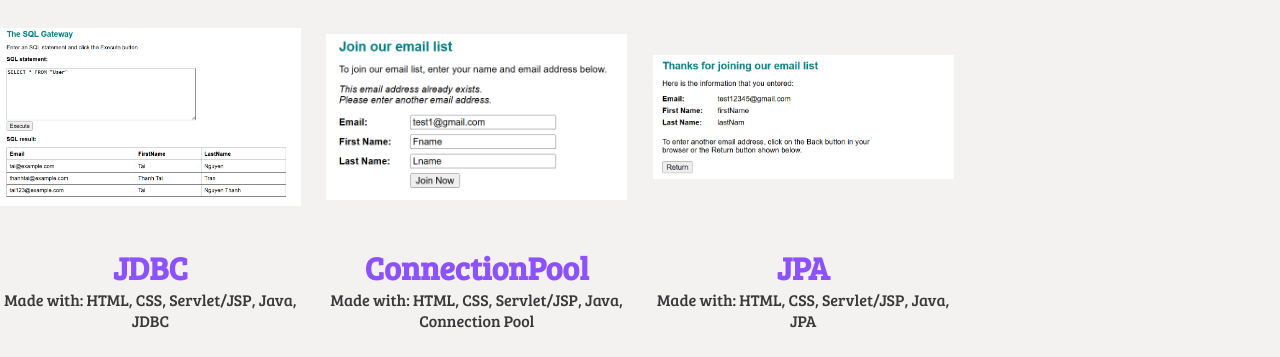
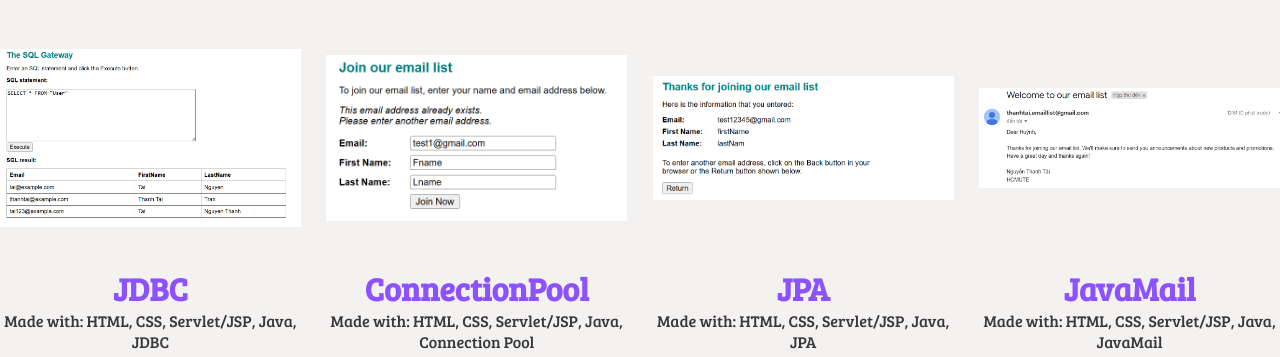
Before and after one commit to bin-bard/bin-bard.github.io, a plain HTML site: page projects.html in a window 1280 px wide. Shown: the part 625-982 px from the top of the page. Drawn offline with Linux system fonts and the light colour scheme.

Commit message:
add Tuan10_JavaMail project

```diff
--- a/projects.html
+++ b/projects.html
@@ -202,6 +202,7 @@
           <li>CSS</li>
           <li>Servlet/JSP</li>
           <li>Java</li>
+          <li>JSTL</li>
         </ul>
       </section>
 
@@ -255,119 +256,23 @@
           <li>JPA</li>
         </ul>
       </section>
-<!--      <section class="project">-->
-<!--        <img-->
-<!--          src="./projects-img/web.png"-->
-<!--          alt="a placeholder image of a project"-->
-<!--        > &lt;!&ndash; snapshot of the project &ndash;&gt;-->
-<!--        <h3>Project 4</h3> &lt;!&ndash; project name &ndash;&gt;-->
-<!--        <ul class="techs"> &lt;!&ndash; list of web technologies used &ndash;&gt;-->
-<!--          <li>HTML</li>-->
-<!--          <li>CSS</li>-->
-<!--          <li>JavaScript</li>-->
-<!--        </ul>-->
-<!--        <p class="description"> &lt;!&ndash; short description of the project &ndash;&gt;-->
-<!--          Lorem ipsum dolor sit amet consectetur adipisicing elit. Dolores,-->
-<!--          modi! Ea atque ullam id, sit facilis unde placeat quasi quas-->
-<!--          voluptatum architecto amet, quis iure, assumenda voluptatibus-->
-<!--          explicabo nulla tenetur.-->
-<!--        </p>-->
-<!--      </section>-->
 
-<!--      <section class="project">-->
-<!--        <img-->
-<!--          src="./projects-img/web.png"-->
-<!--          alt="a placeholder image of a project"-->
-<!--        > &lt;!&ndash; snapshot of the project &ndash;&gt;-->
-<!--        <h3>Project 5</h3> &lt;!&ndash; project name &ndash;&gt;-->
-<!--        <ul class="techs"> &lt;!&ndash; list of web technologies used &ndash;&gt;-->
-<!--          <li>HTML</li>-->
-<!--          <li>CSS</li>-->
-<!--          <li>JavaScript</li>-->
-<!--        </ul>-->
-<!--        <p class="description"> &lt;!&ndash; short description of the project &ndash;&gt;-->
-<!--          Lorem ipsum dolor sit amet consectetur adipisicing elit. Dolores,-->
-<!--          modi! Ea atque ullam id, sit facilis unde placeat quasi quas-->
-<!--          voluptatum architecto amet, quis iure, assumenda voluptatibus-->
-<!--          explicabo nulla tenetur.-->
-<!--        </p>-->
-<!--      </section>-->
-
-<!--      <section class="project">-->
-<!--        <img-->
-<!--          src="./projects-img/web.png"-->
-<!--          alt="a placeholder image of a project"-->
-<!--        > &lt;!&ndash; snapshot of the project &ndash;&gt;-->
-<!--        <h3>Project 6</h3> &lt;!&ndash; project name &ndash;&gt;-->
-<!--        <ul class="techs"> &lt;!&ndash; list of web technologies used &ndash;&gt;-->
-<!--          <li>HTML</li>-->
-<!--          <li>CSS</li>-->
-<!--          <li>JavaScript</li>-->
-<!--        </ul>-->
-<!--        <p class="description"> &lt;!&ndash; short description of the project &ndash;&gt;-->
-<!--          Lorem ipsum dolor sit amet consectetur adipisicing elit. Dolores,-->
-<!--          modi! Ea atque ullam id, sit facilis unde placeat quasi quas-->
-<!--          voluptatum architecto amet, quis iure, assumenda voluptatibus-->
-<!--          explicabo nulla tenetur.-->
-<!--        </p>-->
-<!--      </section>-->
-
-<!--      <section class="project">-->
-<!--        <img-->
-<!--          src="./projects-img/web.png"-->
-<!--          alt="a placeholder image of a project"-->
-<!--        > &lt;!&ndash; snapshot of the project &ndash;&gt;-->
-<!--        <h3>Project 7</h3> &lt;!&ndash; project name &ndash;&gt;-->
-<!--        <ul class="techs"> &lt;!&ndash; list of web technologies used &ndash;&gt;-->
-<!--          <li>HTML</li>-->
-<!--          <li>CSS</li>-->
-<!--          <li>JavaScript</li>-->
-<!--        </ul>-->
-<!--        <p class="description"> &lt;!&ndash; short description of the project &ndash;&gt;-->
-<!--          Lorem ipsum dolor sit amet consectetur adipisicing elit. Dolores,-->
-<!--          modi! Ea atque ullam id, sit facilis unde placeat quasi quas-->
-<!--          voluptatum architecto amet, quis iure, assumenda voluptatibus-->
-<!--          explicabo nulla tenetur.-->
-<!--        </p>-->
-<!--      </section>-->
-
-<!--      <section class="project">-->
-<!--        <img-->
-<!--          src="./projects-img/web.png"-->
-<!--          alt="a placeholder image of a project"-->
-<!--        > &lt;!&ndash; snapshot of the project &ndash;&gt;-->
-<!--        <h3>Project 8</h3> &lt;!&ndash; project name &ndash;&gt;-->
-<!--        <ul class="techs"> &lt;!&ndash; list of web technologies used &ndash;&gt;-->
-<!--          <li>HTML</li>-->
-<!--          <li>CSS</li>-->
-<!--          <li>JavaScript</li>-->
-<!--        </ul>-->
-<!--        <p class="description"> &lt;!&ndash; short description of the project &ndash;&gt;-->
-<!--          Lorem ipsum dolor sit amet consectetur adipisicing elit. Dolores,-->
-<!--          modi! Ea atque ullam id, sit facilis unde placeat quasi quas-->
-<!--          voluptatum architecto amet, quis iure, assumenda voluptatibus-->
-<!--          explicabo nulla tenetur.-->
-<!--        </p>-->
-<!--      </section>-->
-
-<!--      <section class="project">-->
-<!--        <img-->
-<!--          src="./projects-img/web.png"-->
-<!--          alt="a placeholder image of a project"-->
-<!--        > &lt;!&ndash; snapshot of the project &ndash;&gt;-->
-<!--        <h3>Project 9</h3> &lt;!&ndash; project name &ndash;&gt;-->
-<!--        <ul class="techs"> &lt;!&ndash; list of web technologies used &ndash;&gt;-->
-<!--          <li>HTML</li>-->
-<!--          <li>CSS</li>-->
-<!--          <li>JavaScript</li>-->
-<!--        </ul>-->
-<!--        <p class="description"> &lt;!&ndash; short description of the project &ndash;&gt;-->
-<!--          Lorem ipsum dolor sit amet consectetur adipisicing elit. Dolores,-->
-<!--          modi! Ea atque ullam id, sit facilis unde placeat quasi quas-->
-<!--          voluptatum architecto amet, quis iure, assumenda voluptatibus-->
-<!--          explicabo nulla tenetur.-->
-<!--        </p>-->
-<!--      </section>-->
+      <section class="project">
+        <img
+                src="./projects-img/tuan10_send_email.png"
+                alt="a placeholder image of a project"
+        > <!-- snapshot of the project -->
+        <a href="https://tuan10-javamail.onrender.com/Tuan10_JavaMail-1.0-SNAPSHOT/" target="_blank">
+          <h3>JavaMail</h3> <!-- project name -->
+        </a> <!-- project name -->
+        <ul class="techs"> <!-- list of web technologies used -->
+          <li>HTML</li>
+          <li>CSS</li>
+          <li>Servlet/JSP</li>
+          <li>Java</li>
+          <li>JavaMail</li>
+        </ul>
+      </section>
 
     <!-- Footer -->
     <footer>
```
Also changed, not shown: projects-img/tuan10_send_email.png (added).
